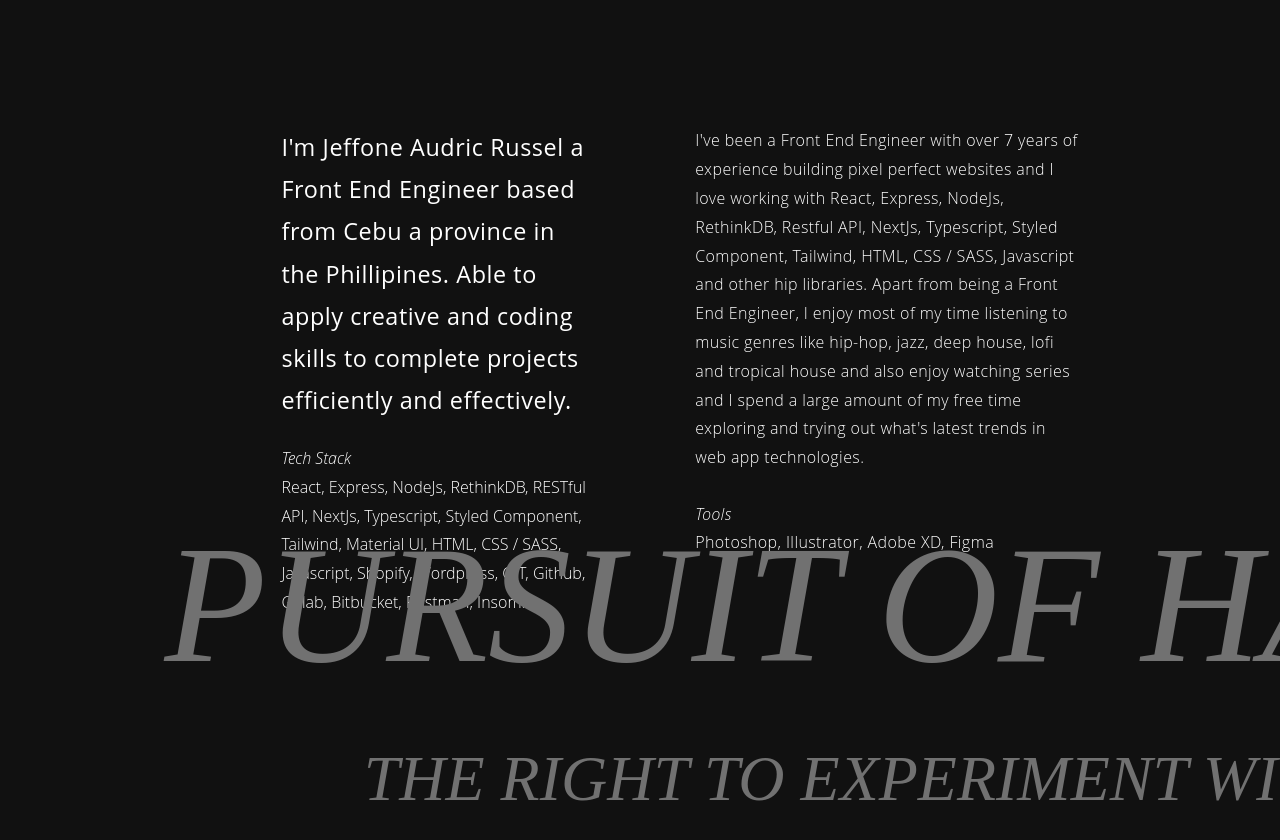
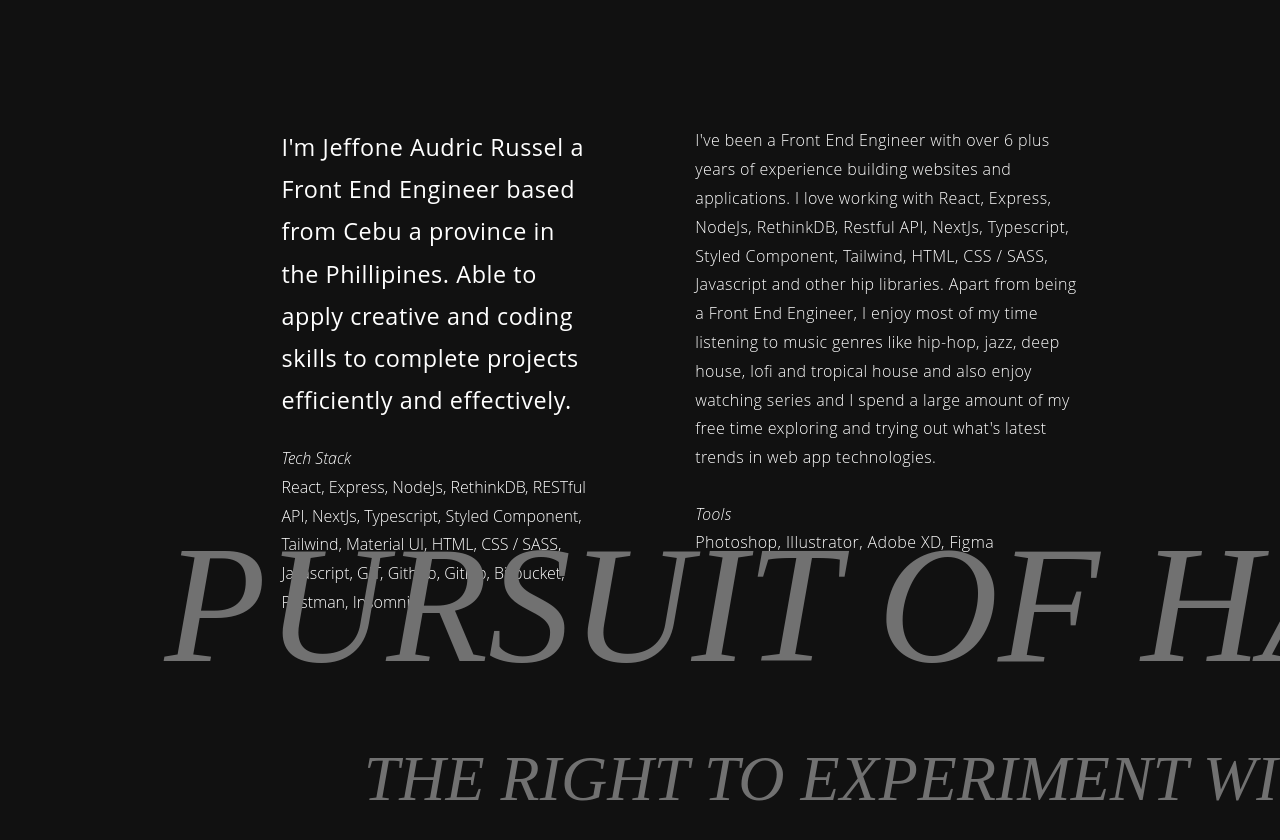
Before and after one commit to jriccrussel/portfolio, a React (Create React App) app: page / in a window 1280 px wide. Shown: the part 1440-2280 px from the top of the page. Built offline with nearby package versions, Linux system fonts and the light colour scheme.

Commit message:
content changes

```diff
--- a/src/components/footer/footer.tsx
+++ b/src/components/footer/footer.tsx
@@ -41,7 +41,7 @@ export const Footer = () => {
                 >Email</a>
                 <a
                     href='../../assets/doc/resume.pdf'
-                    download='Jeffone_Audric_Russel-Resume.pdf'
+                    download='RESUME-Jeffone_Audric_Russel.pdf'
                     target='_blank'
                     rel='noopener noreferrer'
                     className='xs:text-[3.6vw] smd:text-[3.4vw] smd:mb-[3vw] slg:text-[3vw] slg:mt-[5vw] slg:mb-[5vw] smd:mt-[5vw] tblg:w-[33.3333333333%] tblg:mt-[2.5vw] tblg:mb-[1vw] tblg:text-[2vw] tblg:text-right tbxxlg:text-[1.6vw] pcsm:text-[1.250vw] pclg:text-[1.146vw] leading-[1.6] font-light text-[1.042vw] no-underline'
--- a/src/components/sections/about.tsx
+++ b/src/components/sections/about.tsx
@@ -8,14 +8,14 @@ export const About = () => {
                     <div className="about-left">
                         <p className='xs:text-[4.1vw] smd:text-[4vw] slg:mb-[4vw] slg:text-[3.6vw]  tblg:text-[2.5vw] tblg:leading-[1.7] tblg:mb-[2.825vw] tbxxlg:text-[1.88vw] tbxxlg:mb-[3.7vw] pcsm:text-[1.825vw] leading-[1.8] mb-[1.825vw] font-roboto font-medium tracking-wide text-[1.45vw]'>I&apos;m Jeffone Audric Russel a Front End Engineer based from Cebu a province in the Phillipines. Able to apply creative and coding skills to complete projects efficiently and effectively.</p>
                         <p className='tblg:hidden tbxxlg:block tbxxlg:text-[1.6vw] pcsm:text-[1.250vw] font-light leading-[1.8] text-[1.042vw] italic block font-roboto'>Tech Stack</p>
-                        <p className='tblg:hidden tbxxlg:text-[1.6vw] pcsm:text-[1.250vw] font-light leading-[1.8] text-[1.042vw] block font-roboto'>React, Express, NodeJs, RethinkDB, RESTful API, NextJs, Typescript, Styled Component, Tailwind, Material UI, HTML, CSS / SASS, Javascript, Shopify, Wordpress, GIT, Github, Gitlab, Bitbucket, Postman, Insomnia</p>
+                        <p className='tblg:hidden tbxxlg:text-[1.6vw] pcsm:text-[1.250vw] font-light leading-[1.8] text-[1.042vw] block font-roboto'>React, Express, NodeJs, RethinkDB, RESTful API, NextJs, Typescript, Styled Component, Tailwind, Material UI, HTML, CSS / SASS, Javascript, GIT, Github, Gitlab, Bitbucket, Postman, Insomnia</p>
                     </div>
                     <div className="about-right">
-                        <p className='xs:text-[3.6vw] smd:text-[3.4vw] slg:text-[3vw] slg:mb-[5vw] slg:leading-[1.6] tblg:mb-[2.825vw] tblg:text-[2vw] tbxxlg:leading-[1.7] tbxxlg:text-[1.6vw] pcsm:text-[1.250vw] leading-[1.8] text-[1.042vw] mb-[2.167vw] font-light tracking-wide font-roboto'>I&apos;ve been a Front End Engineer with over 7 years of experience building pixel perfect websites and I love working with  React, Express, NodeJs, RethinkDB, Restful API, NextJs, Typescript, Styled Component, Tailwind, HTML, CSS / SASS, Javascript and other hip libraries. Apart from being a Front End Engineer, I enjoy most of my time listening to music genres like hip-hop, jazz, deep house, lofi and tropical house and also enjoy watching series and I spend a large amount of my free time exploring and trying out what's latest trends in web app technologies.</p>
+                        <p className='xs:text-[3.6vw] smd:text-[3.4vw] slg:text-[3vw] slg:mb-[5vw] slg:leading-[1.6] tblg:mb-[2.825vw] tblg:text-[2vw] tbxxlg:leading-[1.7] tbxxlg:text-[1.6vw] pcsm:text-[1.250vw] leading-[1.8] text-[1.042vw] mb-[2.167vw] font-light tracking-wide font-roboto'>I&apos;ve been a Front End Engineer with over 6 plus years of experience building websites and applications. I love working with  React, Express, NodeJs, RethinkDB, Restful API, NextJs, Typescript, Styled Component, Tailwind, HTML, CSS / SASS, Javascript and other hip libraries. Apart from being a Front End Engineer, I enjoy most of my time listening to music genres like hip-hop, jazz, deep house, lofi and tropical house and also enjoy watching series and I spend a large amount of my free time exploring and trying out what's latest trends in web app technologies.</p>
 
                         <p className='xs:text-[3.6vw] smd:text-[3.4vw] slg:text-[3vw] tblg:text-[2vw] tblg:block tblg:mb-[1vw] tblg:font-light tbxxlg:leading-[1.7] tbxxlg:hidden tbxxlg:text-[1.6vw] pcsm:text-[1.250vw] leading-[1.8] italic tracking-wide hidden font-roboto'>Tech Stack</p>
 
-                        <p className='xs:text-[3.6vw] smd:text-[3.4vw] slg:text-[3vw] smd:mb-[4vw] tblg:mb-[2.825vw] tblg:text-[2vw] tblg:block tblg:font-light tbxxlg:leading-[1.7] tbxxlg:hidden tbxxlg:text-[1.6vw] pcsm:text-[1.250vw] leading-[1.8] tracking-wide hidden font-roboto'>React, Express, NodeJs, RethinkDB, RESTful API, NextJs, Typescript, Styled Component, Tailwind, Material UI, HTML, CSS / SASS, Javascript, Shopify, Wordpress, GIT, Github, Gitlab, Bitbucket, Postman, Insomnia</p>
+                        <p className='xs:text-[3.6vw] smd:text-[3.4vw] slg:text-[3vw] smd:mb-[4vw] tblg:mb-[2.825vw] tblg:text-[2vw] tblg:block tblg:font-light tbxxlg:leading-[1.7] tbxxlg:hidden tbxxlg:text-[1.6vw] pcsm:text-[1.250vw] leading-[1.8] tracking-wide hidden font-roboto'>React, Express, NodeJs, RethinkDB, RESTful API, NextJs, Typescript, Styled Component, Tailwind, Material UI, HTML, CSS / SASS, Javascript, GIT, Github, Gitlab, Bitbucket, Postman, Insomnia</p>
 
                         <p className='xs:text-[3.6vw] smd:text-[3.4vw] slg:text-[3vw] tblg:text-[2vw] tblg:mb-[1vw] tbxxlg:text-[1.6vw] tbxxlg:leading-[1.7] pcsm:text-[1.250vw] leading-[1.8] text-[1.042vw] italic font-light tracking-wide font-roboto'>Tools</p>
 
```
Also changed, not shown: 2 other files (tests, documents, lock files or other folders).
